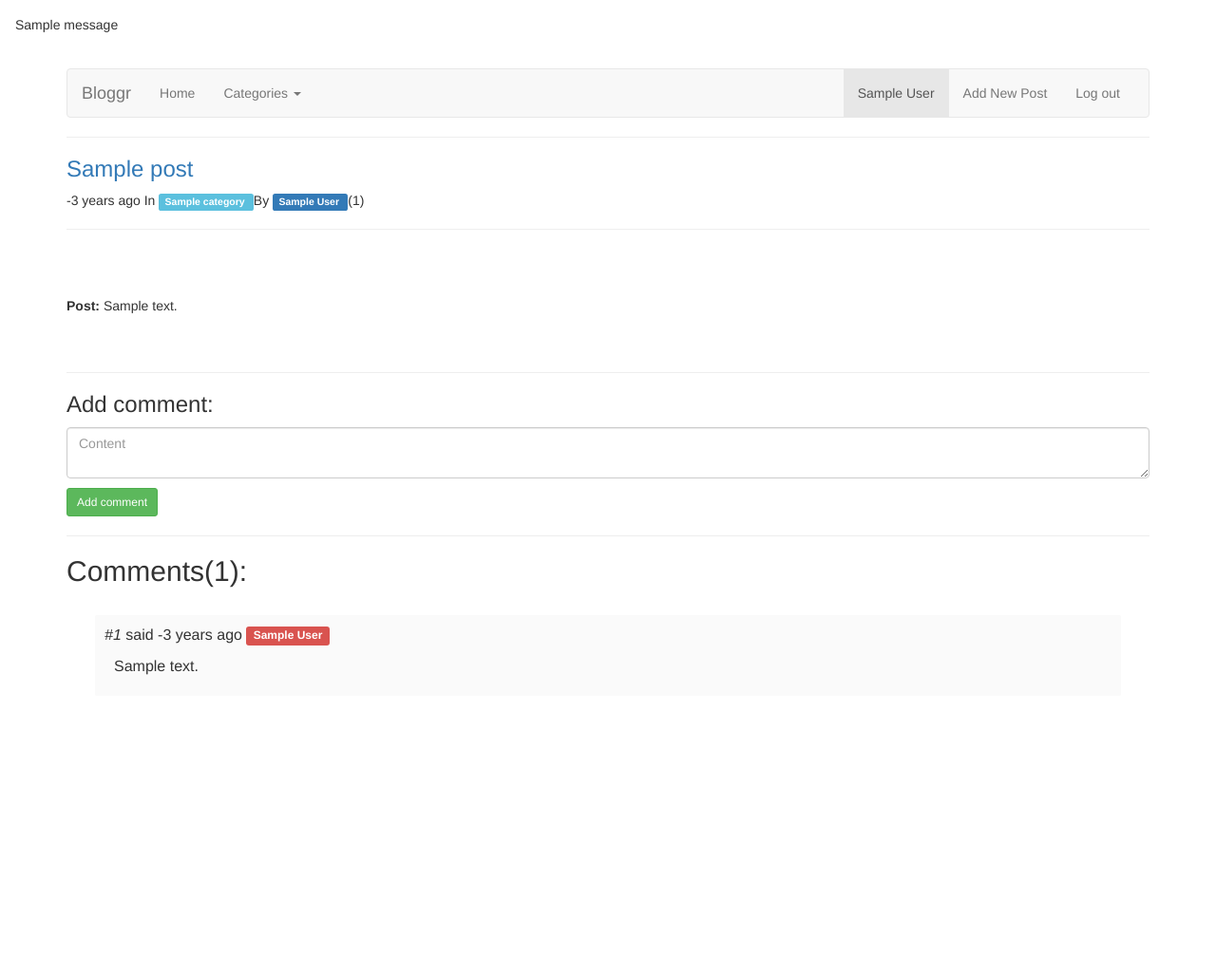
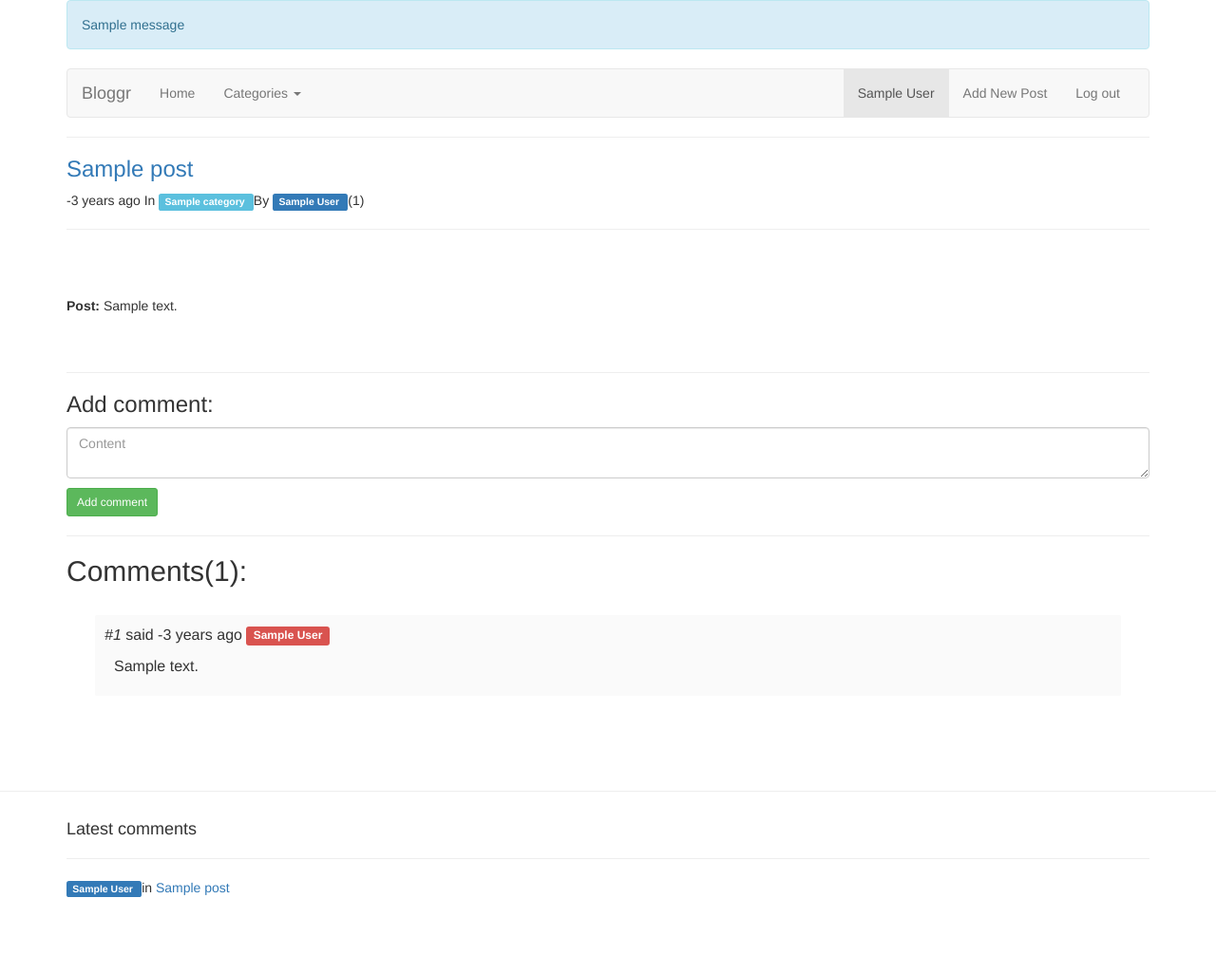
Before and after one commit to adyouri/kalima, a Flask app: page /posts/1 in a window 1280 px wide. Shown: the whole page at 95% size. Before the commit the page ends 711 px from the top, so only its background shows below. Run offline with Flask 2, Linux system fonts and the light colour scheme; a user stored in the database is signed in; tables that the repository leaves empty hold one stand-in row (values such as "Sample post"); one stand-in notice (Sample message) is shown; some libraries are stand-ins or nearby versions.

Commit message:
Add latest comments and testing

```diff
--- a/project/__init__.py
+++ b/project/__init__.py
@@ -17,7 +17,7 @@ from users import users_blueprint
 app.register_blueprint(posts_blueprint)
 app.register_blueprint(users_blueprint)
 
-from models import User, Category
+from models import User, Category, Comment, BlogPost
 
 login_manager.login_view = "users.login"
 
@@ -25,15 +25,33 @@ login_manager.login_view = "users.login"
 @login_manager.user_loader
 def load_user(user_id):
     return User.query.filter_by(id = int(user_id)).first()
-
 @app.template_filter()
 def slugify(string):
     return string.lower().replace(" ", "-")
 
+
+def latest_comments():
+    comments_list = []
+    comments = Comment.query.order_by(Comment.created_date).all() # latest added comments
+    for comment in comments:
+        if comment.created_date:
+            comments_list.append(comment)
+        else:
+            pass
+    return comments_list[::-1][:5] # reverse the list and get the first five comments
+
+
+def post_by_id(post_id):
+    post = BlogPost.query.filter_by(id = post_id).first()
+    return post
+
 @app.context_processor
 def categories():
     categories = Category.query.all()
-    return dict(categories=categories)
+    return dict(categories = categories,
+                latest_comments = latest_comments,
+                post_by_id = post_by_id
+                )
 
 @app.template_filter()
 def timesince(dt, default="just now"):
--- a/project/posts/templates/post.html
+++ b/project/posts/templates/post.html
@@ -30,7 +30,7 @@
    <h2>Comments({{ post.comments | count }}): </h2>
    <div class="comments">
        {% for comment in comments %}
-       <div class="comment">
+       <div class="comment" name = {{ comment.id  }}>
            <i>#{{ comment.id }}</i>
 
             {% if comment.created_date %}
--- a/project/templates/base.html
+++ b/project/templates/base.html
@@ -9,11 +9,10 @@
     <title>Bloggr</title>
 </head>
 <body>
-
-   {% for msg in get_flashed_messages() %}
-   <div class="alert">{{msg}}</div>
-   {% endfor %}
     <div class="container">
+       {% for msg in get_flashed_messages() %}
+       <div class="alert alert-info">{{msg}}</div>
+       {% endfor %}
       <nav class="navbar navbar-default">
       <div class="container-fluid">
         <!-- Brand and toggle get grouped for better mobile display -->
@@ -72,7 +71,28 @@
     {% block content %}
 
     {% endblock %}
+
+        <div style="margin-bottom: 80px"></div>
+
+    </div>
+    <hr>
+
+    <div class="container">
+        <h4>Latest comments</h4>
+
+        {% for comment in latest_comments() %}
+        <hr>
+
+        <span class="label label-primary">
+             {{ comment.author.name }}
+        </span>
+        in <a href="{{ url_for("posts.post_by_id", id = comment.post_id) }}#{{ comment.id  }}">
+            {{ post_by_id(comment.post_id).title }}
+        </a>
+        {% endfor %}
+
     <div style="margin-bottom: 80px"></div>
+
     </div>
 </body>
 </html>
```
Also changed, not shown: TODO.md (+3 -5 lines), tests/test_posts.py (+14 -0 lines).
